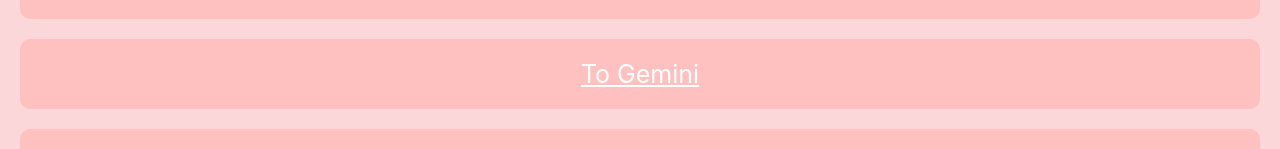
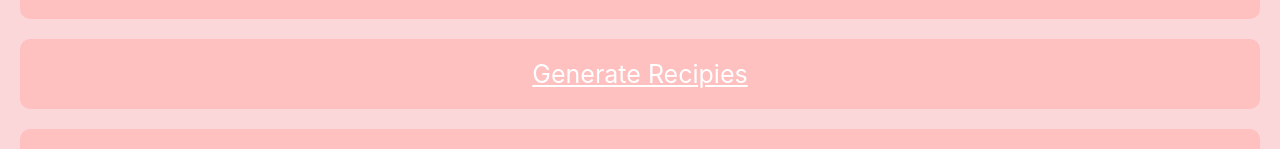
Before and after one commit to waradsanath/hackomania-2025-spiders, a React (Create React App) app in the folder hackomania/: page / in a window 1280 px wide. Shown: the part 167-316 px from the top of the page. Built offline with nearby package versions, Linux system fonts and the light colour scheme.

Commit message:
little cganges

```diff
--- a/hackomania/src/home.js
+++ b/hackomania/src/home.js
@@ -29,7 +29,7 @@
                 <Link style={{fontSize: 25, color:"#FFFFFF"}} to="/Ingredients">My Pantry</Link>
             </div>
             <div className='box'>
-                <Link style={{fontSize: 25, color:"#FFFFFF"}} to="/Gemini">To Gemini</Link>
+                <Link style={{fontSize: 25, color:"#FFFFFF"}} to="/Gemini">Generate Recipies</Link>
             </div>
             <div className='box'>
                 <Link style={{fontSize: 25, color:"#FFFFFF"}} to="/Context">To Context</Link>
--- a/hackomania/src/skibidi.js
+++ b/hackomania/src/skibidi.js
@@ -1,4 +1,4 @@
-import { useState } from "react";
+import { useEffect, useState } from "react";
 import { Link } from "react-router-dom";
 
 function Ingredients() {
@@ -16,11 +16,17 @@
   const [newQuantity,setNewQuantity] = useState("");
 
   const handleNewItem = () => {
-    const newResources = [...resources, {newName: newQuantity}]
+    const newResources = [resources, {newName: parseInt(newQuantity)}]
     setResources(newResources)
+    console.log(`THing ${newResources}`)
     setNewName("")
     setNewQuantity("")
+
   };
+
+  useEffect(()=>{
+    console.log(resources)
+  })
     return(
     <div className="App">
 
```
